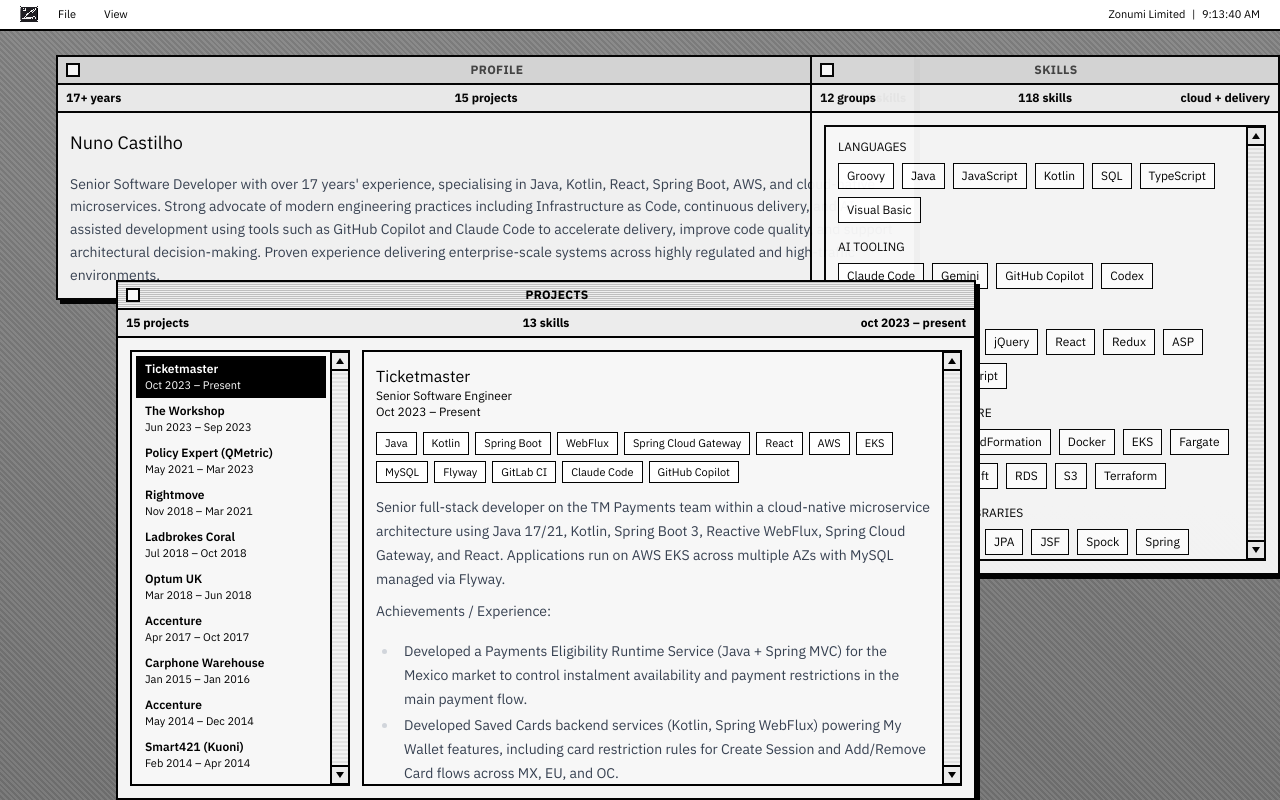
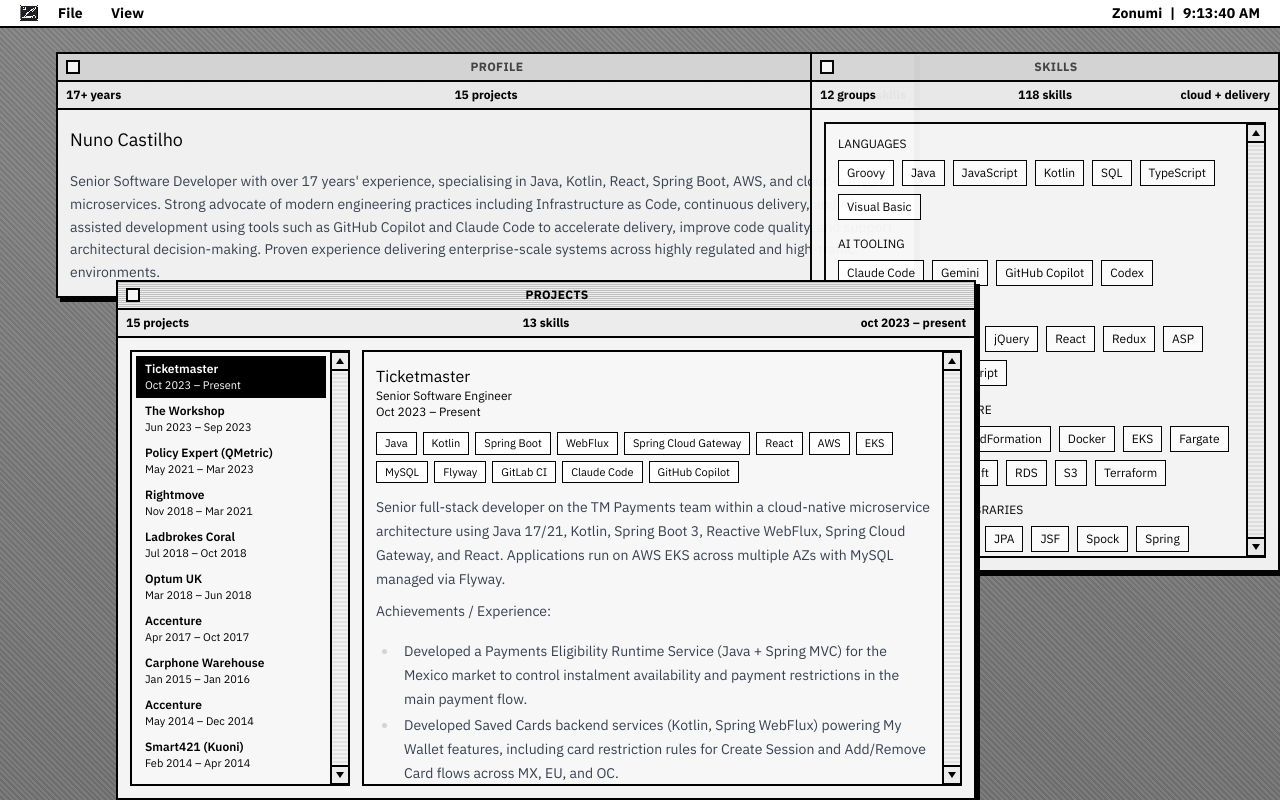
Before and after one commit to zonumi/zonumi-website, a Next.js app: page / in a window 1280 px wide. Built offline with nearby package versions, Linux system fonts and the light colour scheme.

Commit message:
style: refine menu bar typography and update company label

```diff
--- a/content/profile.md
+++ b/content/profile.md
@@ -1,6 +1,6 @@
 ---
 name: "Nuno Castilho"
-company: "Zonumi Limited"
+company: "Zonumi"
 ---
 Senior Software Developer with over 17 years' experience, specialising in Java, Kotlin, React, Spring Boot, AWS, and cloud-native microservices. Strong advocate of modern engineering practices including Infrastructure as Code, continuous delivery, and AI-assisted development using tools such as GitHub Copilot and Claude Code to accelerate delivery, improve code quality, and support architectural decision-making. Proven experience delivering enterprise-scale systems across highly regulated and high-traffic environments.
 
--- a/src/app/globals.css
+++ b/src/app/globals.css
@@ -241,6 +241,24 @@ body {
   position: sticky;
   top: 0;
   z-index: 100000;
+  font-size: 14px;
+  font-weight: 700;
+  line-height: 1;
+  letter-spacing: 0.01em;
+  -webkit-font-smoothing: none;
+  font-smooth: never;
+  text-rendering: geometricPrecision;
+}
+
+.desktop-menu-trigger {
+  font-size: inherit;
+  font-weight: inherit;
+  line-height: 1;
+}
+
+.desktop-menu-clock {
+  font-size: inherit;
+  font-weight: inherit;
 }
 
 .desktop-window {
--- a/src/components/DesktopWorkspace.tsx
+++ b/src/components/DesktopWorkspace.tsx
@@ -803,7 +803,7 @@ export function DesktopWorkspace({ profile, projects, skills }: DesktopWorkspace
   return (
     <main className={`desktop-main desktop-main-${bootPhase}`}>
       <div className="desktop-shell desktop-desktop flex h-screen flex-col overflow-hidden">
-        <header className="desktop-menu-bar border-b-2 border-black bg-white px-3 py-1 text-[11px] sm:px-5">
+        <header className="desktop-menu-bar border-b-2 border-black bg-white px-3 py-1 sm:px-5">
           <div className="mx-auto flex max-w-7xl items-center gap-2 sm:gap-3">
             <Image
               src="/branding/brand/zonumi-menu-icon.png"
@@ -818,7 +818,7 @@ export function DesktopWorkspace({ profile, projects, skills }: DesktopWorkspace
                 <button
                   type="button"
                   onClick={() => setActiveMenu((current) => (current === menu ? null : menu))}
-                  className={`px-2 py-0.5 ${activeMenu === menu ? "bg-black text-white" : "hover:bg-black hover:text-white"}`}
+                  className={`desktop-menu-trigger px-2 py-0.5 ${activeMenu === menu ? "bg-black text-white" : "hover:bg-black hover:text-white"}`}
                 >
                   {menu[0].toUpperCase() + menu.slice(1)}
                 </button>
@@ -867,7 +867,7 @@ export function DesktopWorkspace({ profile, projects, skills }: DesktopWorkspace
               </div>
             ))}
 
-            <p className="ml-auto hidden text-[11px] sm:block">
+            <p className="desktop-menu-clock ml-auto hidden sm:block">
               {profile.company} <span className="px-1">|</span> {clockText}
             </p>
           </div>
```
